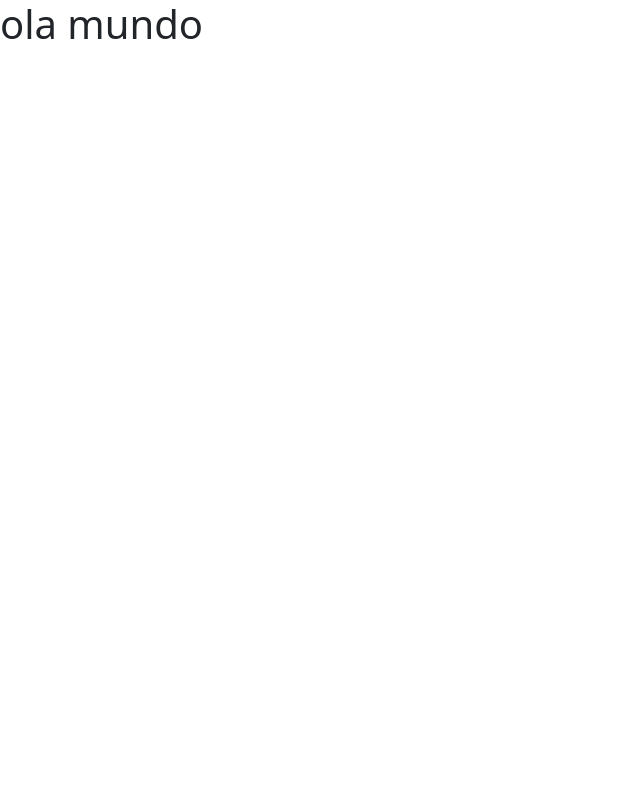
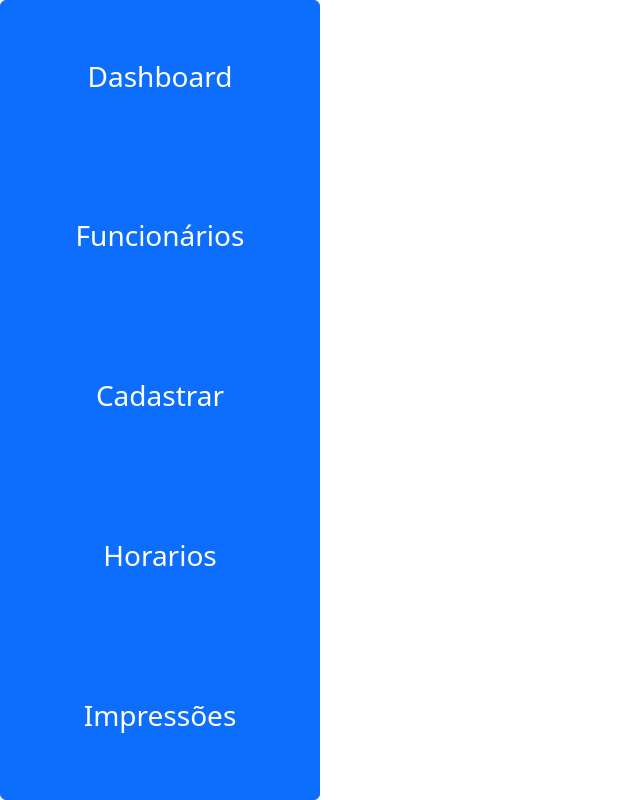
Before and after one commit to oficialgabriell/EasyTime, a React (Create React App) app in the folder frontend/: page /dashboard in a window 1280 px wide. Shown: the whole page, without its empty margins (0-640 px from the left). Built offline with nearby package versions, Linux system fonts and the light colour scheme.

Commit message:
buttongroup feito

```diff
--- a/frontend/package.json
+++ b/frontend/package.json
@@ -16,6 +16,8 @@
     "react-dom": "^18.2.0",
     "react-router-dom": "^6.22.0",
     "react-scripts": "^5.0.1",
+    "sass": "^1.70.0",
+    "scss": "^0.2.4",
     "typescript": "^4.9.5",
     "web-vitals": "^2.1.4"
   },
--- a/frontend/src/components/Dashboard/index.tsx
+++ b/frontend/src/components/Dashboard/index.tsx
@@ -1,11 +1,24 @@
-function Dashboard(){
-    return(
-        <>
-            <div>
-                <h1>ola mundo</h1>
-            </div>
-        </>
-    )
+import Button from 'react-bootstrap/Button';
+import ButtonGroup from 'react-bootstrap/ButtonGroup';
+import Dropdown from 'react-bootstrap/Dropdown';
+import DropdownButton from 'react-bootstrap/DropdownButton';
+import './style.css'; // Importe o arquivo CSS para este componente
+
+
+function VerticalExample() {
+  return (
+    <div className='vertical-container w-25' id='div-options'>
+      <div className="button-group-container d-flex h-100">
+        <ButtonGroup vertical className="full-height w-100">
+          <Button><h3>Dashboard</h3></Button>
+          <Button><h3>Funcionários</h3></Button>
+          <Button><h3>Cadastrar</h3></Button>
+          <Button><h3>Horarios</h3></Button>
+          <Button><h3>Impressões</h3></Button>
+        </ButtonGroup>
+      </div>
+    </div>
+  );
 }
 
-export default Dashboard;
+export default VerticalExample;
--- /dev/null
+++ b/frontend/src/components/Dashboard/style.css
@@ -0,0 +1,14 @@
+.vertical-container {
+  height: 100vh; /* Defina a altura como 100% da viewport */
+  display: flex; /* Use flexbox para alinhar os itens */
+  justify-content: center; /* Centralize o ButtonGroup horizontalmente */
+  align-items: center; /* Centralize o ButtonGroup verticalmente */
+}
+
+.button-group-container {
+  width: 100%; /* Faça com que o ButtonGroup ocupe toda a largura da div pai */
+}
+
+.full-height {
+  height: 100%; /* Defina a altura do ButtonGroup como 100% da div pai */
+}
```
Also changed, not shown: 1 other file (tests, documents, lock files or other folders).
